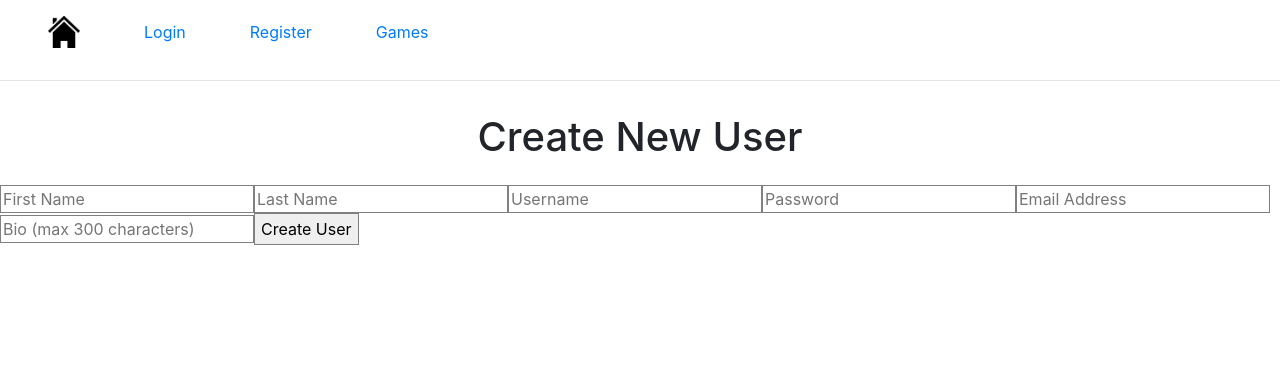
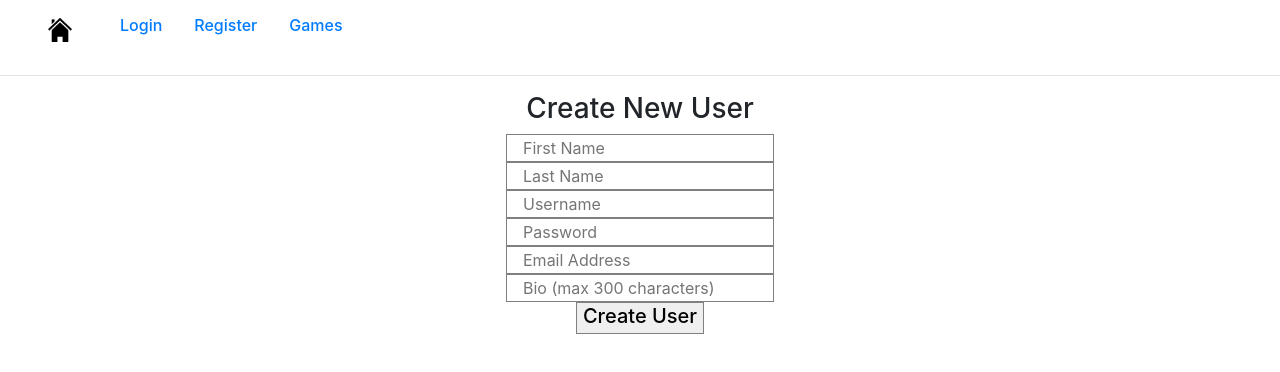
Before and after one commit to chelsea1191/gg, a React app: page /register in a window 1280 px wide. Shown: the top 372 px of the page. Built offline with nearby package versions, Linux system fonts and the light colour scheme; no server answers; the HTML template or start-up script is replaced by a standard one.

Commit message:
akeletons

```diff
--- a/assets/styles.css
+++ b/assets/styles.css
@@ -17,6 +17,20 @@ nav {
   display: flex;
   justify-content: space-around;
   margin-bottom: 1rem;
+}
+.navbar navbar-expand-lg navbar-light {
+  display: flex;
+  justify-content: space-around;
+  padding: 0;
+}
+
+.nav-link active {
+  width: fit-content;
+  padding: 0;
+}
+
+.nav-link {
+  padding: 0;
 }
 
 button {
@@ -90,6 +104,7 @@ select {
 
 input {
   border: 1px solid grey;
+  padding-left: 16px;
 }
 
 #playersList {
@@ -130,3 +145,10 @@ input {
   height: 150px;
   width: 150px;
 }
+
+#createUserForm {
+  display: flex;
+  flex-direction: column;
+  align-items: center;
+  text-align: center;
+}
--- a/src/App.js
+++ b/src/App.js
@@ -6,7 +6,7 @@ import GamesPage from './Components/GamesPage';
 import Search from './Components/Search.js';
 import Login from './Components/Login';
 import CreateUser from './Components/CreateUser';
-import UserProfile from './Components/UserProfile';
+import UserSettings from './Components/UserSettings';
 import { BrowserRouter as Router, Switch, Route, Link } from 'react-router-dom';
 
 const headers = () => {
@@ -74,25 +74,25 @@ const App = () => {
                   <img
                     src="/assets/home.png"
                     alt=""
-                    width="32"
-                    height="32"
+                    width="24"
+                    height="24"
                     title="Bootstrap"
                   ></img>
                 </Link>
               </li>
               <li className="nav-link">
                 <Link className="link" to="/login">
-                  Login
+                  <h6>Login</h6>
                 </Link>
               </li>
               <li className="nav-link">
                 <Link className="link" to="/register">
-                  Register
+                  <h6>Register</h6>
                 </Link>
               </li>
               <li className="nav-link">
                 <Link className="link" to="/games">
-                  Games
+                  <h6>Games</h6>
                 </Link>
               </li>
             </nav>
@@ -134,8 +134,8 @@ const App = () => {
                 </Link>
               </li>
               <li className="nav-link">
-                <Link className="link" to="/userprofile">
-                  User Profile
+                <Link className="link" to="/usersettings">
+                  User Settings
                 </Link>
               </li>
               <li className="nav-link">
@@ -164,8 +164,8 @@ const App = () => {
               <Route path="/search">
                 <Search />
               </Route>
-              <Route path="/userprofile">
-                <UserProfile auth={auth} changePassword={changePassword} />
+              <Route path="/usersettings">
+                <UserSettings auth={auth} changePassword={changePassword} />
               </Route>
               <Route path="/">
                 <FindPlayers />
--- a/src/Components/CreateUser.js
+++ b/src/Components/CreateUser.js
@@ -26,21 +26,25 @@ export default function CreateUser({ auth, setAuth }) {
   return (
     <div>
       <form
+        id="createUserForm"
         onSubmit={(e) => {
           handleSubmit(e);
-        }}>
-        <h1>Create New User</h1>
-        <input placeholder='First Name' />
-        <input placeholder='Last Name' />
-        <input placeholder='Username' />
-        <input placeholder='Password' type='password' />
-        <input placeholder='Email Address' />
+        }}
+      >
+        <h3>Create New User</h3>
+        <input placeholder="First Name" />
+        <input placeholder="Last Name" />
+        <input placeholder="Username" />
+        <input placeholder="Password" type="password" />
+        <input placeholder="Email Address" />
         <input
-          placeholder='Bio (max 300 characters)'
-          type='text'
-          maxlength='300'
+          placeholder="Bio (max 300 characters)"
+          type="text"
+          maxlength="300"
         />
-        <button>Create User</button>
+        <button>
+          <h5>Create User</h5>
+        </button>
       </form>
     </div>
   );
--- a/src/Components/FindPlayers.js
+++ b/src/Components/FindPlayers.js
@@ -26,7 +26,9 @@ const FindPlayers = () => {
           LIST OF OPTIONS FOR VARYING DISTANCES
           */}
         </select>
-        <button className="searchButton">Search</button>{' '}
+        <button className="searchButton">
+          <h5>Search</h5>
+        </button>{' '}
         <h6>
           <a href="">Advanced Search</a>
         </h6>
--- a/src/Components/GamesPage.js
+++ b/src/Components/GamesPage.js
@@ -10,6 +10,7 @@ const GamesPage = () => {
           INPUT NEEDS AUTO-SUGGEST/COMPLETE DROPDOWN OPTIONS BASED ON ALL GAME NAMES THAT MATCH FIELD INPUT
           AS USER TYPES, LIST OF GAMES NARROWS BASED ON MATCHING TITLE
           WHEN DROPDOWN OPTION IS CLICKED, LINKS TO GAME PAGE
+          IF NO INPUT, LIST IS TOP GAMES BY POPULARITY
           */}
         <h6>
           <a href="">Advanced Search</a>
@@ -26,6 +27,10 @@ const GamesPage = () => {
            LIST ITEMS LINK TO GAME PAGES
           */}
       </ul>
+      <h6>Is your favorite game unsupported?</h6>
+      <h6>
+        <a href="">Contact Us!</a>
+      </h6>
     </div>
   );
 };
--- a/src/Components/Login.js
+++ b/src/Components/Login.js
@@ -1,4 +1,7 @@
 import React, { useState, useEffect } from 'react';
+
+// LANDING PAGE WHEN APP OPENS.
+// WHEN USER LOGS IN OR BROWSES AS GUEST, LINKS TO FIND PLAYERS PAGE
 
 const Login = ({ login }) => {
   const [username, setUsername] = useState('');
@@ -14,14 +17,23 @@ const Login = ({ login }) => {
     <form id="loginForm" onSubmit={onSubmit}>
       <h1>gg</h1>
       <div className="error">{error}</div>
-      <input value={username} onChange={(ev) => setUsername(ev.target.value)} />
+      <input
+        value={username}
+        onChange={(ev) => setUsername(ev.target.value)}
+        placeholder="Username"
+      />
       <input
         type="password"
         value={password}
         onChange={(ev) => setPassword(ev.target.value)}
+        placeholder="Password"
       />
-      <button id="loginButton">Login</button>
-      <a href="">Browse as a Guest</a>
+      <button id="loginButton">
+        <h5>Login</h5>
+      </button>
+      <h6>
+        <a href="">Browse as a Guest</a>
+      </h6>
     </form>
   );
 };
```
Also changed, not shown: src/Components/UserSettings.js (renamed from src/Components/UserProfile.js, +7 -7 lines), 1 other file (tests, documents, lock files or other folders).
